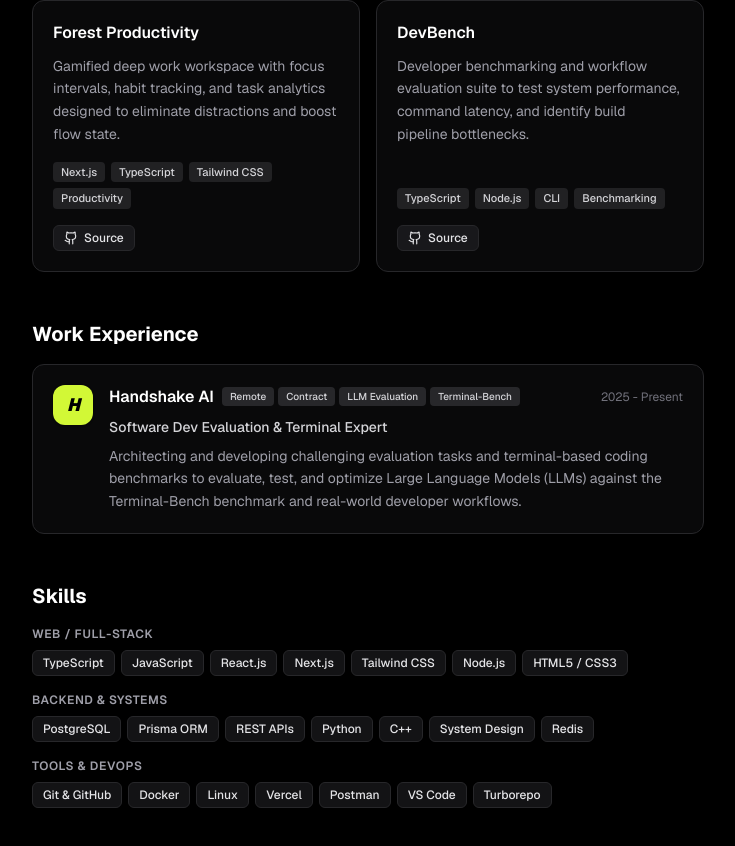
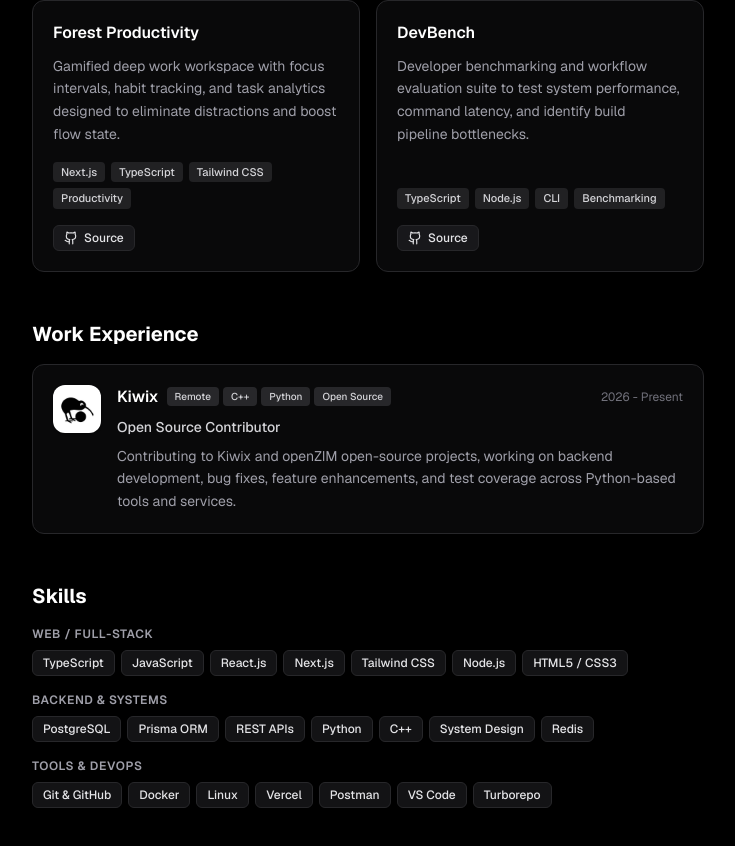
Before and after one commit to Sriram-Nambiar/sriramnambiar, a Next.js app: page / in a window 1280 px wide. Shown: the part 1046-1892 px from the top of the page, without its empty margins (272-1007 px from the left). Built offline with nearby package versions, Linux system fonts and the light colour scheme.

Commit message:
Refactor Experience component to update work experience details and improve logo rendering

```diff
--- a/components/Experience.tsx
+++ b/components/Experience.tsx
@@ -1,26 +1,32 @@
+import Image from "next/image";
+
 interface ExperienceItem {
   company: string;
   role: string;
   period: string;
   tags: string[];
   description: string;
+  logo: string;
 }
 
 const experiences: ExperienceItem[] = [
   {
-    company: "Handshake AI",
-    role: "Software Dev Evaluation & Terminal Expert",
-    period: "2025 - Present",
-    tags: ["Remote", "Contract", "LLM Evaluation", "Terminal-Bench"],
+    company: "Kiwix",
+    role: "Open Source Contributor",
+    period: "2026 - Present",
+    tags: ["Remote", "C++", "Python", "Open Source"],
     description:
-      "Architecting and developing challenging evaluation tasks and terminal-based coding benchmarks to evaluate, test, and optimize Large Language Models (LLMs) against the Terminal-Bench benchmark and real-world developer workflows.",
+      "Contributing to Kiwix and openZIM open-source projects, working on backend development, bug fixes, feature enhancements, and test coverage across Python-based tools and services.",
+    logo: "/kiwix-logo.png",
   },
 ];
 
 export default function Experience() {
   return (
     <section id="experience" className="space-y-4">
-      <h2 className="text-xl font-bold text-white">Work Experience</h2>
+      <h2 className="text-xl font-bold text-white">
+        Work Experience
+      </h2>
 
       <div className="space-y-4">
         {experiences.map((exp) => (
@@ -28,19 +34,25 @@ export default function Experience() {
             key={exp.company}
             className="flex items-start gap-4 rounded-xl border border-zinc-800 bg-zinc-900/40 p-5 transition-all hover:border-zinc-700 hover:bg-zinc-900/70"
           >
-            {/* Handshake Lime Green Logo */}
-            <div className="flex size-10 shrink-0 items-center justify-center rounded-xl bg-[#d2f836] shadow-sm select-none">
-              <span className="font-black italic text-lg text-black tracking-tighter">
-                H
-              </span>
+            {/* Company Logo */}
+            <div className="flex size-12 shrink-0 items-center justify-center rounded-xl bg-white p-1.5 shadow-sm">
+              <Image
+  src="/image.png"
+  alt="Kiwix logo"
+  width={48}
+  height={48}
+  className="h-full w-full object-contain"
+/>
             </div>
 
+            {/* Experience Details */}
             <div className="flex-1 space-y-2">
-              <div className="flex flex-col sm:flex-row sm:items-center sm:justify-between gap-1">
+              <div className="flex flex-col gap-1 sm:flex-row sm:items-center sm:justify-between">
                 <div className="flex flex-wrap items-center gap-2">
                   <h3 className="text-base font-semibold text-white">
                     {exp.company}
                   </h3>
+
                   <div className="flex flex-wrap gap-1">
                     {exp.tags.map((tag) => (
                       <span
@@ -52,16 +64,17 @@ export default function Experience() {
                     ))}
                   </div>
                 </div>
-                <span className="text-xs text-zinc-500 tabular-nums">
+
+                <span className="text-xs tabular-nums text-zinc-500">
                   {exp.period}
                 </span>
               </div>
 
-              <div className="text-xs sm:text-sm font-medium text-zinc-300">
+              <div className="text-xs font-medium text-zinc-300 sm:text-sm">
                 {exp.role}
               </div>
 
-              <p className="text-xs sm:text-sm text-zinc-400 leading-relaxed text-pretty">
+              <p className="text-xs leading-relaxed text-pretty text-zinc-400 sm:text-sm">
                 {exp.description}
               </p>
             </div>
```
